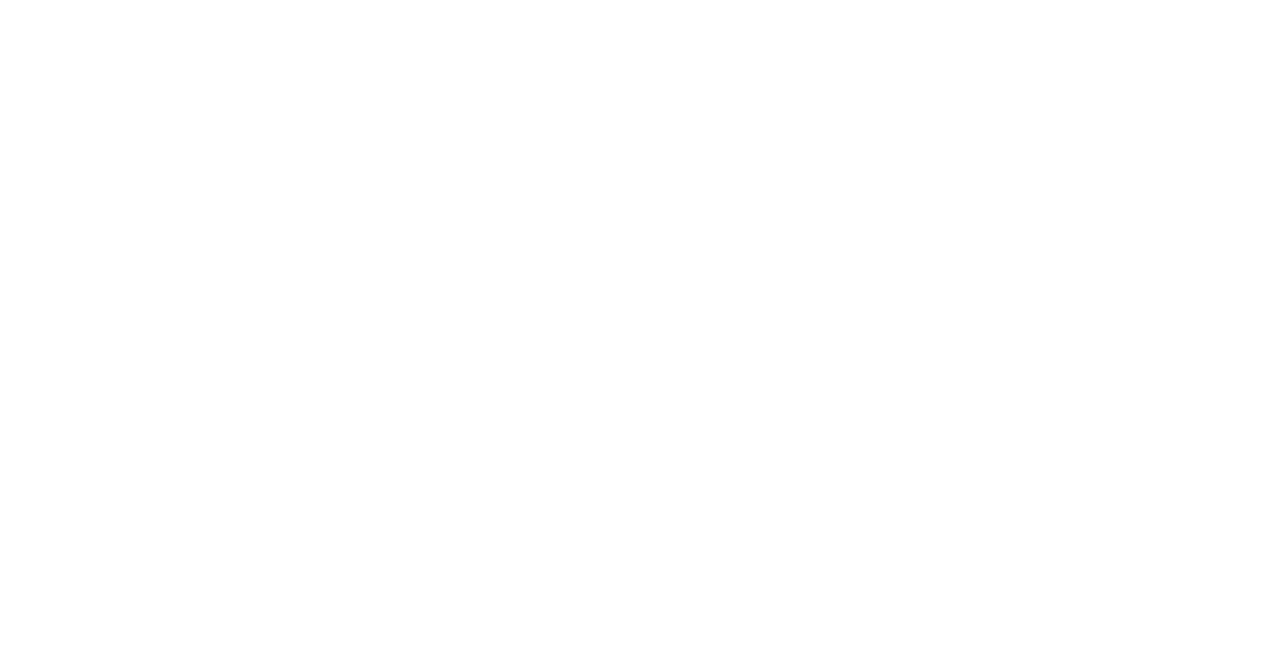
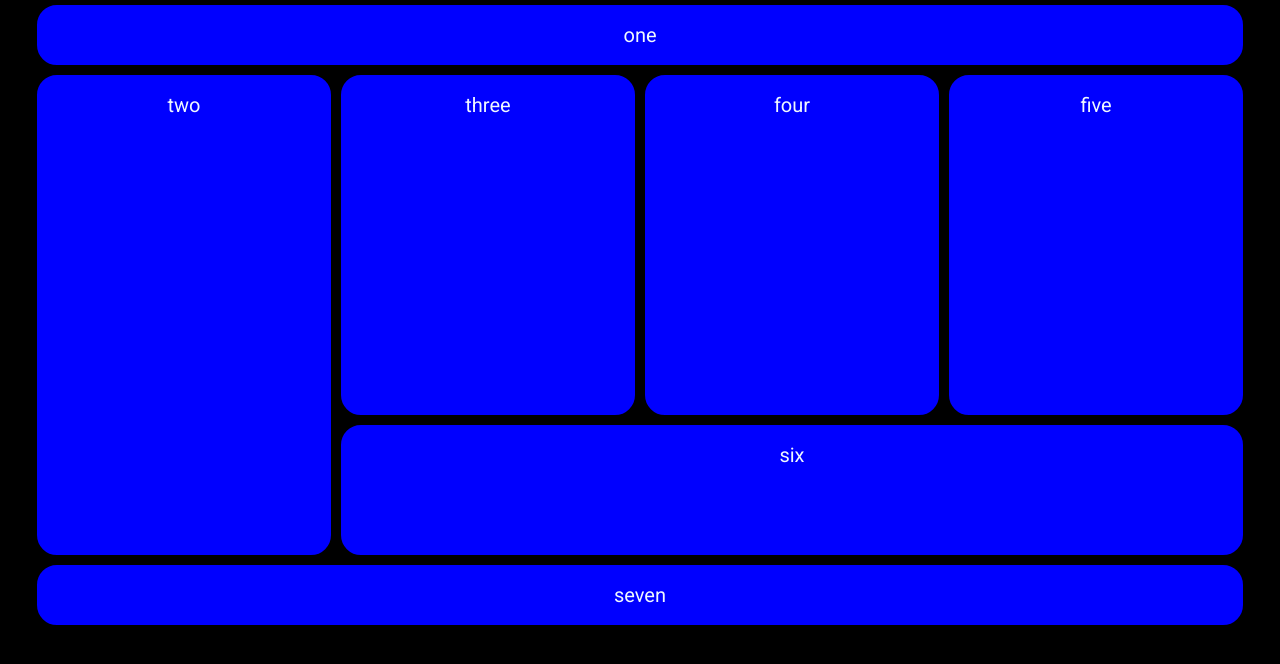
Before and after one commit to brendanpduffy5/odd-duck, a plain HTML site: page index.html in a window 1280 px wide. Drawn offline with Linux system fonts and the light colour scheme.

Commit message:
grid set up w column 1/-1

```diff
--- a/css/style.css
+++ b/css/style.css
@@ -0,0 +1,69 @@
+
+body {
+    background-color: black;
+}
+
+.grid-container {
+    display: grid;
+    grid-template-columns: 1fr 1fr 1fr 1fr;
+    grid-template-rows: 1fr 1fr 1fr 1fr 1fr 1fr 1fr 1fr 1fr 1fr;
+    width:95%;
+    margin: auto;
+}
+
+.grid-item {
+    border: 5px solid black;
+    border-radius: 25px;
+    font-family: 'Roboto', sans-serif;
+    font-size: 20px;
+    text-align: center;
+    padding: 20px;
+}
+
+#grid-element-one {
+    background-color: blue;
+    /* font-family: 'Roboto', sans-serif; */
+    color:aliceblue;
+    grid-column:1/-1;
+}
+#grid-element-two {
+    background-color: blue;
+    font-family: 'Roboto', sans-serif;
+    color:aliceblue;
+    grid-column: 1/2;
+    grid-row: 2/9;
+}
+#grid-element-three {
+    background-color: blue;
+    font-family: 'Roboto', sans-serif;
+    color:aliceblue;
+    grid-column: 2/3;
+    grid-row:2/7;
+}
+#grid-element-four {
+    background-color: blue;
+    /* font-family: 'Roboto', sans-serif; */
+    color:aliceblue;
+    grid-column: 3/4;
+    grid-row:2/7;
+}
+#grid-element-five {
+    background-color: blue;
+    /* font-family: 'Roboto', sans-serif; */
+    color:aliceblue;
+    grid-column: 4/5;
+    grid-row:2/7;
+}
+#grid-element-six {
+    background-color: blue;
+    /* font-family: 'Roboto', sans-serif; */
+    color:aliceblue;
+    grid-column:2/-1;
+    grid-row: 7/9;
+}
+#grid-element-seven {
+    background-color: blue;
+    /* font-family: 'Roboto', sans-serif; */
+    color:aliceblue;
+    grid-column:1/-1;
+}
--- a/index.html
+++ b/index.html
@@ -4,6 +4,11 @@
     <meta charset="UTF-8">
     <meta http-equiv="X-UA-Compatible" content="IE=edge">
     <meta name="viewport" content="width=device-width, initial-scale=1.0">
+
+    <link rel="preconnect" href="https://fonts.googleapis.com">
+    <link rel="preconnect" href="https://fonts.gstatic.com" crossorigin>
+    <link href="https://fonts.googleapis.com/css2?family=Roboto&display=swap" rel="stylesheet">
+
     <link rel="stylesheet" href="css/reset.css">
     <link rel="stylesheet" href="css/style.css">
     <title>Odd Duck</title>
@@ -13,20 +18,20 @@
 
     </header>
     <main>
-        <section class="grid container">
-            <div class="grid item" id="grid-element-one">
+        <section class="grid-container">
+            <div class="grid-item" id="grid-element-one">one
             </div>
-            <div class="grid item" id="grid-element-two">
+            <div class="grid-item" id="grid-element-two">two
             </div>
-            <div class="grid item" id="grid-element-three">
+            <div class="grid-item" id="grid-element-three">three
             </div>
-            <div class="grid item" id="grid-element-four">
+            <div class="grid-item" id="grid-element-four">four
             </div>
-            <div class="grid item" id="grid-element-five">
+            <div class="grid-item" id="grid-element-five">five
             </div>
-            <div class="grid item" id="grid-element-six">
+            <div class="grid-item" id="grid-element-six">six
             </div>
-            <div class="grid item" id="grid-element-seven">
+            <div class="grid-item" id="grid-element-seven">seven
             </div>
 
 
```
Also changed, not shown: 1 other file.
